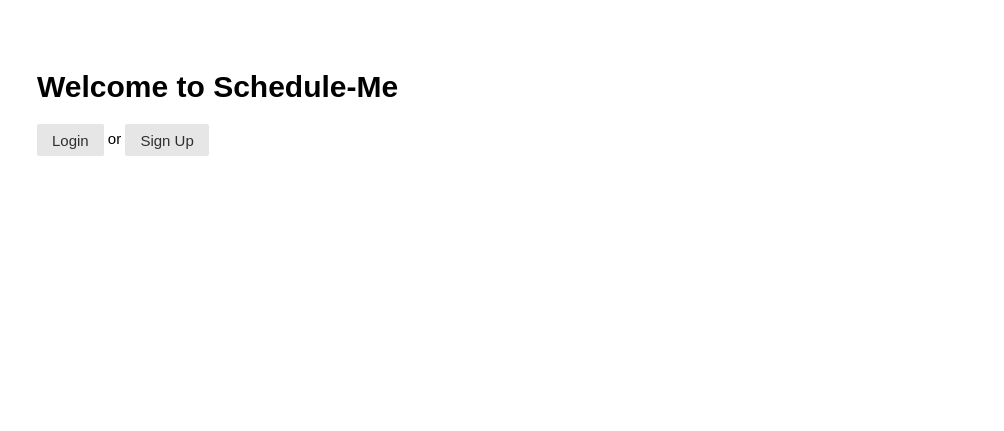
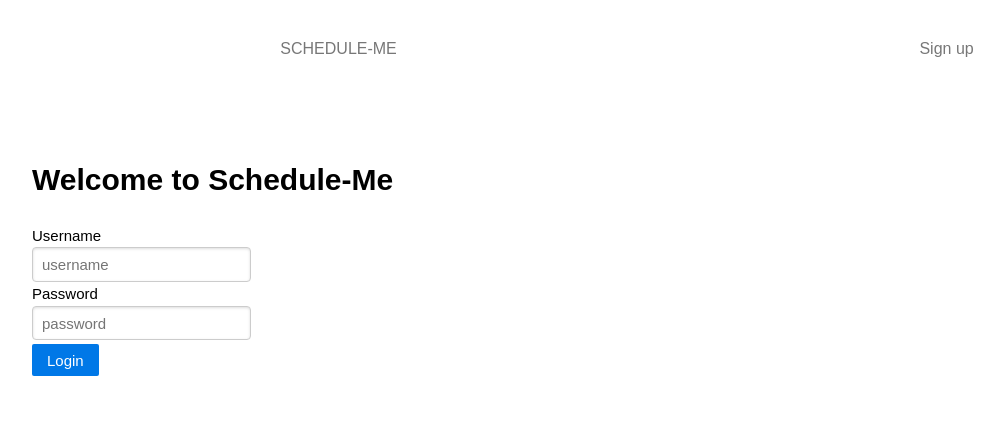
Before and after one commit to acaraballo003/ScheduleMe, a Node server app: page / in a window 1280 px wide. Shown: the top 431 px of the page, without its empty margins (13-1017 px from the left). Run offline with Node 20, Linux system fonts and the light colour scheme; some libraries are stand-ins or nearby versions.

Commit message:
gonna push to master since it's mostly working

```diff
--- a/public/stylesheets/style.css
+++ b/public/stylesheets/style.css
@@ -1,13 +1,20 @@
-body {
-  padding: 50px;
+main {
+  display: grid;
+  padding: 3em;
   font: 15px "Arial", Helvetica, Arial, sans-serif;
 }
 
-a {
-  color: #00B7FF;
+/* userLayout Class Selectors */
+.navigation {
+  display: flex;
+  justify-content: space-around;
+  align-items: center;
+
+  /* background-color: rgba(233,171,88,.5); */
+  padding: 2em;
 }
 
-/* class selectors */
-.class-form {
-  padding: 2em;
+.nav-links {
+  display: flex;
+  align-items: center;
 }
--- a/views/classes/new.hbs
+++ b/views/classes/new.hbs
@@ -16,7 +16,7 @@
         <input id="days" name="days" value=5 type="checkbox">Friday
 
       <label for="start_time">Start Time</label>
-      <input id="start_time" type="time" name="start_time" min="8:00" required>
+      <input id="start_time" type="time" name="start_time" min="8:00" value="8:00" required>
 
       <label for="end_time">End Time</label>
       <input id="end_time" type="time" name="end_time" max="21:00" required>
--- a/views/index.hbs
+++ b/views/index.hbs
@@ -1,4 +1,14 @@
 <h1>Welcome to {{title}}</h1>
-<a class="pure-button" href="/login">Login</a>
-or
-<a class="pure-button" href="/users/new">Sign Up</a>
+
+<form class="pure-form pure-form-stacked" action="/login" method="post">
+  <fieldset>
+    <!-- <legend>Sign Up</legend> -->
+    <label for="username">Username</label>
+    <input id="username" name="username" type="text" placeholder="username">
+
+    <label for="password">Password</label>
+    <input id="password" type="password" name="password" placeholder="password">
+
+    <button type="submit" class="pure-button pure-button-primary">Login</button>
+  </fieldset>
+</form>
--- a/views/layout.hbs
+++ b/views/layout.hbs
@@ -13,6 +13,17 @@
     <link rel='stylesheet' href='/stylesheets/style.css' />
   </head>
   <body>
-    {{{body}}}
+    <!-- navbar -->
+    <div class="pure-menu pure-menu-horizontal navigation">
+      <a href="#" class="pure-menu-heading pure-menu-link">Schedule-Me</a>
+
+      <ul class="pure-menu-list nav-links">
+        <li class="pure-menu-item"><a href="/users/new" class="pure-menu-link">Sign up</a></li>
+      </ul>
+    </div>
+
+    <main>
+      {{{body}}}
+    </main>
   </body>
 </html>
```
Also changed, not shown: public/stylesheets/user-view.css (deleted, +0 -44 lines), views/userLayout.hbs (+3 -4 lines).
